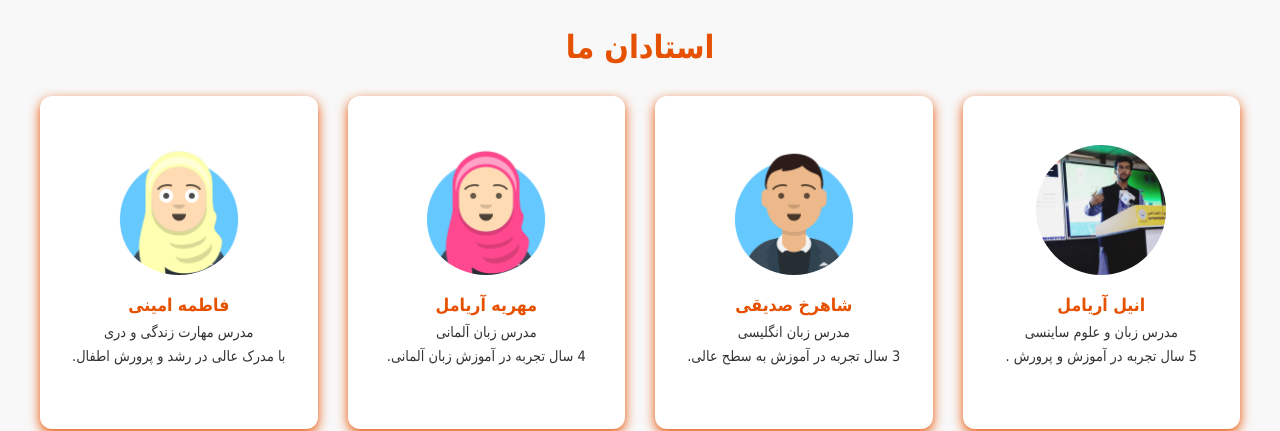
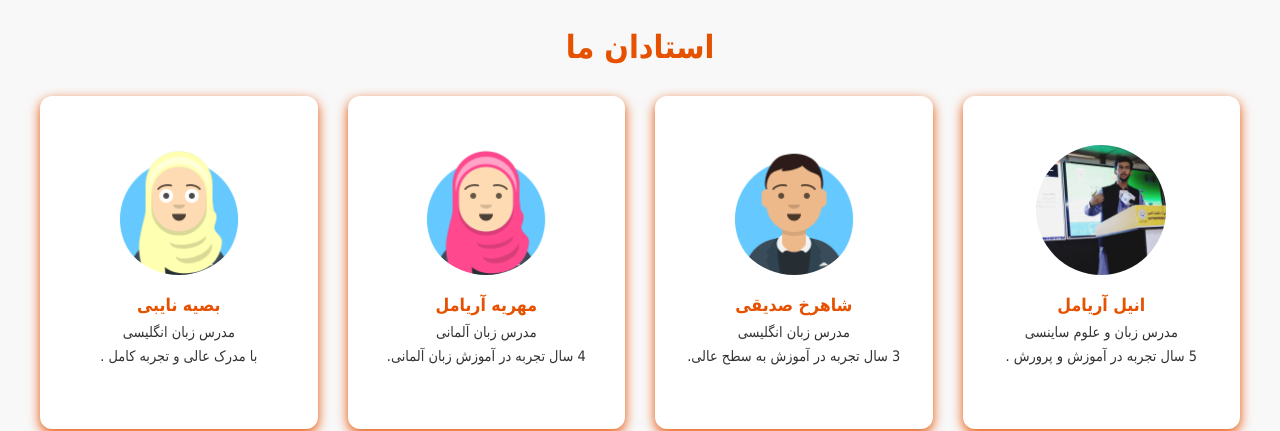
Before and after one commit to Marjan-Habibi/qaribacademy, a plain HTML site: page index.html in a window 1280 px wide. Shown: the part 2715-3146 px from the top of the page. Drawn offline with Linux system fonts and the light colour scheme.

Commit message:
Update index.html

```diff
--- a/index.html
+++ b/index.html
@@ -246,15 +246,17 @@
     <div class="teacher-card" onclick="this.classList.toggle('flipped')">
       <div class="front">
         <img src="image/farkhnda.png" alt="استاد سوم">
-        <h3>فاطمه امینی </h3>
-        <p>مدرس مهارت زندگی و دری</p>
-        <p class="bio">با مدرک عالی در رشد و پرورش اطفال.</p>
+        <h3>بصیه نایبی  </h3>
+        <p>مدرس زبان انگلیسی</p>
+        <p class="bio">با مدرک عالی و تجربه کامل .</p>
         <div class="social-icons">
         </div>
       </div>
       <div class="back">
-       <p>خانم فاطمه امینی دارای مدرک عالی در رشته‌ی رشد و پرورش اطفال است و در حوزه‌ی مهارت‌های زندگی به کودکان و نوجوانان آموزش داده است. او با تمرکز بر تقویت اعتمادبه‌نفس، مدیریت هیجان و اخلاق حرفه‌ای، دوره‌های تعاملی و جذابی برگزار می‌کند.</p></div>
-    </div>
+       <p>استاد بصیه نایبی، مدرس زبان انگلیسی با چهار سال تجربه تدریس حضوری و آنلاین می‌باشم.
+     فارغ‌التحصیل دانشکده حقوق، دیپارتمنت قضا از دانشگاه کابل هستم و در کنار فعالیت‌های آموزشی، به نویسندگی در حوزه ادبیات دری نیز مشغولم.
+    در سال ۱۴۰۳، نخستین اثر هنری‌ام با عنوان «پیروزی ماندگار» منتشر شد که بازتابی از تلاش‌ها و انگیزه‌های فردی و اجتماعی‌ام در عرصه فرهنگ و هنر است.
+       </p></div>
 
 
   </div>
```
